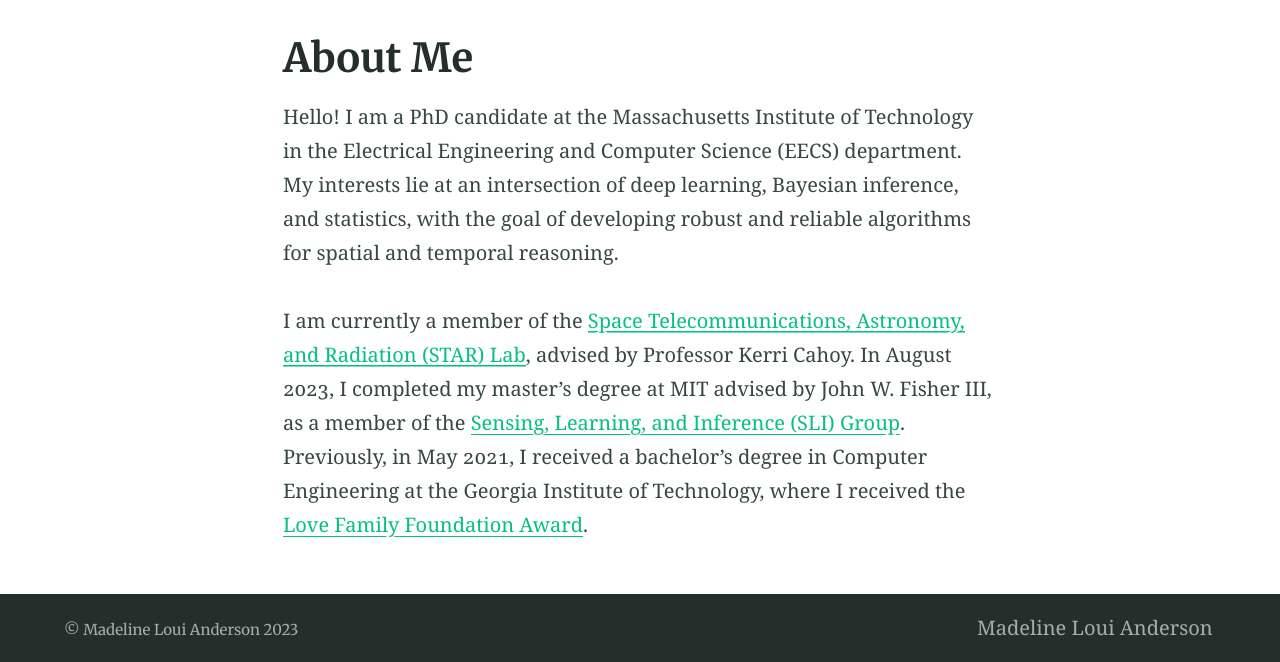
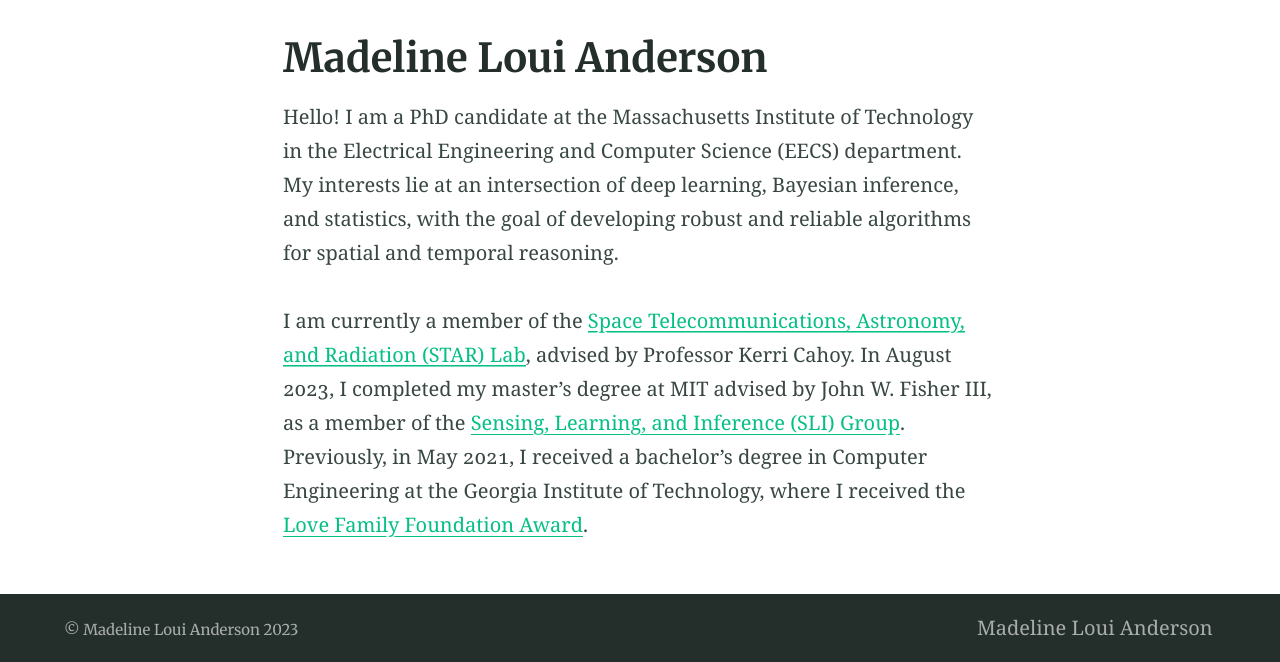
Before and after one commit to madelineloui/madelineloui.github.io, a Jekyll site: the page built from index.md, in a window 1280 px wide, cut to the strip 412-1074 px from the top of the page. Built offline with Jekyll 4.4.1, drawn with Linux system fonts in a browser that asks for light colours.

Commit message:
Update index.md

```diff
--- a/index.md
+++ b/index.md
@@ -1,7 +1,7 @@
 ---
-title: About Me
+title: Madeline Loui Anderson
 feature_text: |
-  ## Madeline Loui Anderson
+
 feature_image: /images/P1010228.JPG
 ---
 
```
